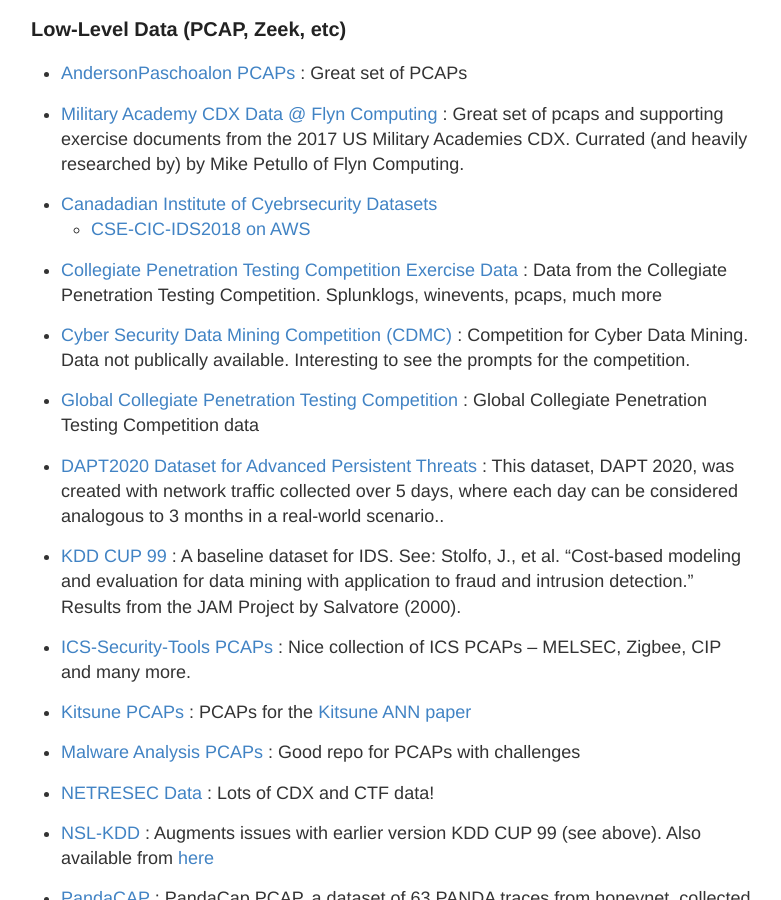
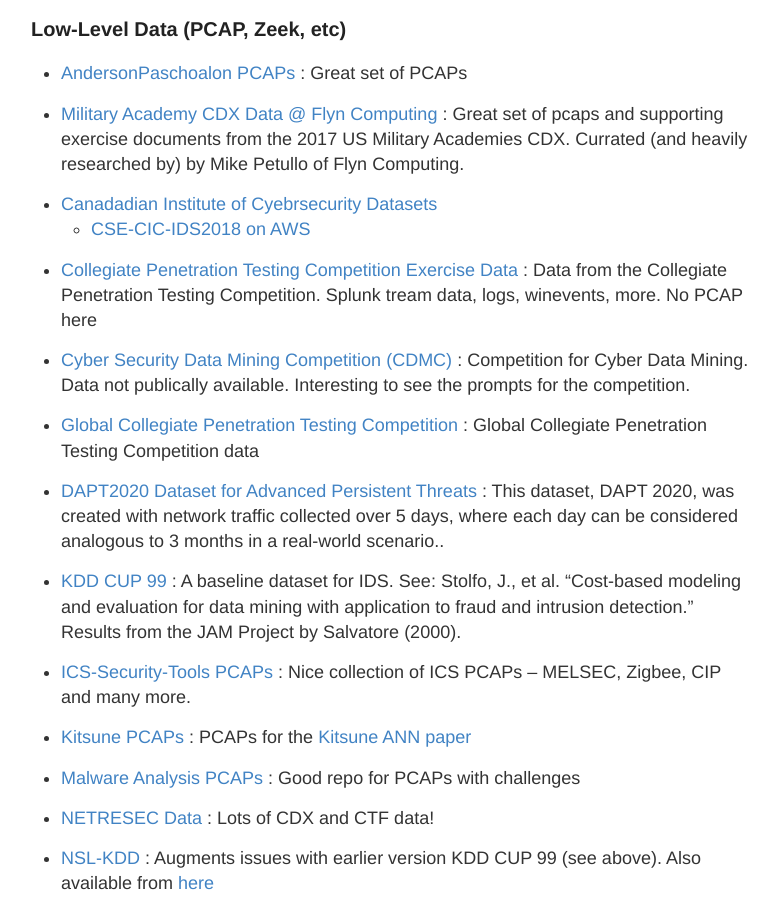
Before and after one commit to stevehenderson/stevehenderson.github.io, a Jekyll site: the page built from data.md, in a window 1280 px wide and 900 px high, scrolled down 850 px. Shown: the whole window, without its empty margins (249-1030 px from the left). Built offline with Jekyll 4.4.1, drawn with Linux system fonts in a browser that asks for light colours.

Commit message:
Update data.md

```diff
--- a/data.md
+++ b/data.md
@@ -38,7 +38,7 @@
    * [Canadadian Institute of Cyebrsecurity Datasets](https://www.unb.ca/cic/datasets/index.html)
       *  [CSE-CIC-IDS2018 on AWS](https://www.unb.ca/cic/datasets/ids-2018.html)
 
-   * [Collegiate Penetration Testing Competition Exercise Data](https://cptc.rit.edu/) : Data from the  Collegiate Penetration Testing Competition.  Splunklogs, winevents, pcaps, much more
+   * [Collegiate Penetration Testing Competition Exercise Data](https://cptc.rit.edu/) : Data from the  Collegiate Penetration Testing Competition.  Splunk tream data, logs, winevents, more.   No PCAP here
 
    * [Cyber Security Data Mining Competition (CDMC)](http://www.csmining.org/ ) : Competition for Cyber Data Mining.  Data not publically available.  Interesting to see the prompts for the competition.
 
```
